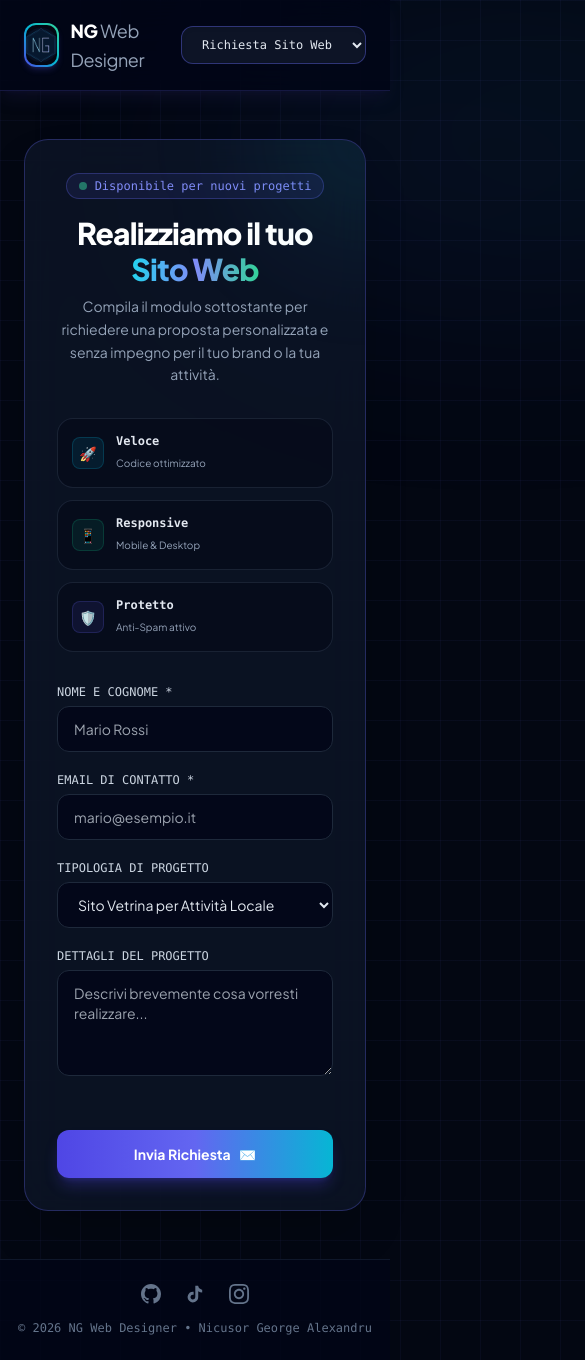
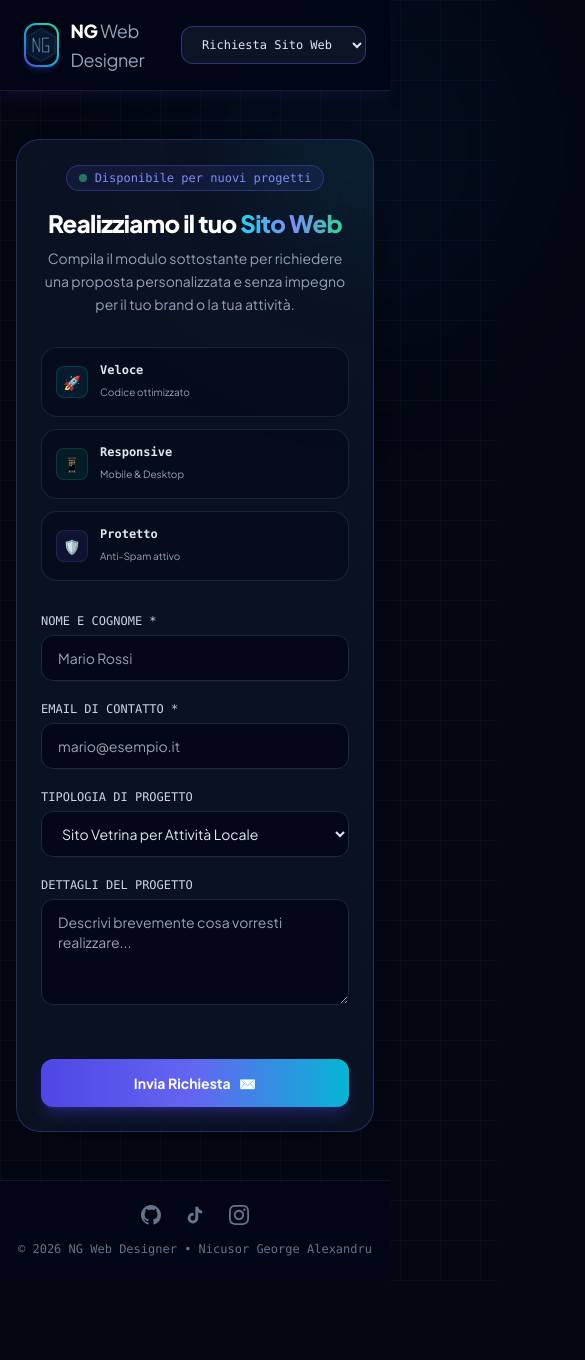
Before and after one commit to ngwebdesigner/ngwebdesigner.github.io, a plain HTML site: page preventivo.html in a window 390 px wide. Shown: the top 1360 px of the page, 585 px wide, since content can reach past the window. After the commit the page ends 1281 px from the top, so only its background shows below. Drawn offline with nearby package versions, Linux system fonts and the light colour scheme.

Commit message:
Add files via upload

```diff
--- a/preventivo.html
+++ b/preventivo.html
@@ -60,14 +60,14 @@
     </style>
   </head>
   <body
-    class="tech-bg text-slate-100 min-h-screen flex flex-col justify-between selection:bg-cyan-500 selection:text-black relative overflow-x-hidden"
+    class="tech-bg text-slate-100 min-h-screen flex flex-col justify-between selection:bg-cyan-500 selection:text-black relative overflow-x-hidden w-full"
   >
-    <!-- SFONDO LUMINOSO DECORATIVO (Effetto Neon Tech) -->
-    <div class="absolute top-0 left-1/2 -translate-x-1/2 w-[600px] h-[300px] bg-gradient-to-tr from-indigo-600/20 to-cyan-400/20 blur-[120px] rounded-full pointer-events-none animate-pulse-slow -z-10"></div>
+    <!-- SFONDO LUMINOSO DECORATIVO (Ottimizzato per non sbordare su mobile) -->
+    <div class="absolute top-0 left-1/2 -translate-x-1/2 w-[300px] md:w-[600px] h-[300px] bg-gradient-to-tr from-indigo-600/20 to-cyan-400/20 blur-[120px] rounded-full pointer-events-none animate-pulse-slow -z-10"></div>
 
     <!-- HEADER & NAVBAR -->
     <header
-      class="sticky top-0 z-50 bg-slate-950/80 backdrop-blur-xl border-b border-indigo-500/20 px-6 py-4 shadow-lg shadow-indigo-950/30"
+      class="sticky top-0 z-50 bg-slate-950/80 backdrop-blur-xl border-b border-indigo-500/20 px-6 py-4 shadow-lg shadow-indigo-950/30 w-full"
     >
       <div class="max-w-6xl mx-auto flex justify-between items-center">
         <!-- BRAND / LOGO JPG -->
@@ -113,11 +113,11 @@
     </header>
 
     <!-- FORM PREVENTIVO INTERATTIVO -->
-    <main class="max-w-2xl mx-auto px-6 py-12 flex-grow w-full">
+    <main class="max-w-2xl mx-auto px-4 sm:px-6 py-12 flex-grow w-full overflow-x-hidden">
 
       <!-- CARD PRINCIPALE UNICA -->
       <div
-        class="bg-slate-900/70 border border-indigo-500/30 rounded-3xl p-8 backdrop-blur-xl shadow-2xl relative overflow-hidden"
+        class="bg-slate-900/70 border border-indigo-500/30 rounded-3xl p-6 sm:p-8 backdrop-blur-xl shadow-2xl relative overflow-hidden w-full"
       >
         <!-- Decorazione interna sfumata -->
         <div class="absolute -top-24 -right-24 w-48 h-48 bg-cyan-500/10 rounded-full blur-3xl pointer-events-none"></div>
@@ -131,7 +131,7 @@
           </div>
 
           <!-- TITOLO CON GRADIENTE -->
-          <h1 class="text-3xl font-extrabold text-white tracking-tight mb-2">
+          <h1 class="text-2xl sm:text-3xl font-extrabold text-white tracking-tight mb-2">
             Realizziamo il tuo <span class="bg-gradient-to-r from-cyan-400 via-indigo-400 to-emerald-400 bg-clip-text text-transparent">Sito Web</span>
           </h1>
           <p class="text-slate-400 text-sm leading-relaxed">
@@ -229,7 +229,7 @@
           </div>
 
           <!-- WIDGET CLOUDFLARE TURNSTILE (Centrato e con tema scuro) -->
-          <div class="flex justify-center pt-2">
+          <div class="flex justify-center pt-2 overflow-x-hidden">
             <div class="cf-turnstile" data-sitekey="0x4AAAAAAFW1gLd8QwOPyCsN" data-theme="dark"></div>
           </div>
 
@@ -246,7 +246,7 @@
 
     <!-- FOOTER TECH CON SOCIAL -->
     <footer
-      class="border-t border-slate-900 bg-slate-950/80 text-center py-6 text-xs text-slate-500 font-mono relative z-10"
+      class="border-t border-slate-900 bg-slate-950/80 text-center py-6 text-xs text-slate-500 font-mono relative z-10 w-full"
     >
       <div class="max-w-7xl mx-auto px-4 flex flex-col items-center space-y-4">
         <!-- Link Social Footer -->
```
